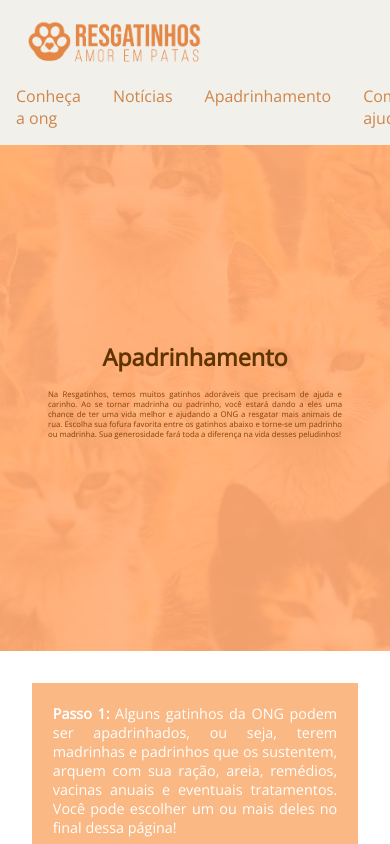
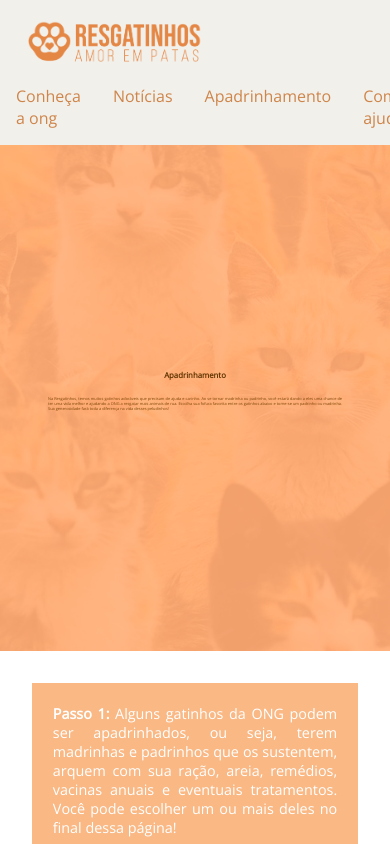
Before and after one commit to LuciaSindeaux/projeto-final-resgatinhos-reprograma, a React (Vite) app in the folder lucia-sindeaux/projeto-final-resgatinhos/: page /apadrinhamento in a window 390 px wide. Shown: the top 844 px of the page. Built offline with nearby package versions, Linux system fonts and the light colour scheme; no server answers.

Commit message:
ajuste de responsividade

```diff
--- a/lucia-sindeaux/projeto-final-resgatinhos/src/styles/components/header.module.css
+++ b/lucia-sindeaux/projeto-final-resgatinhos/src/styles/components/header.module.css
@@ -10,7 +10,7 @@
 
 .headerContainer {
   color: #f2f0eb;
-  font-size: 3vw;
+  font-size: 2vw;
   display: flex;
   flex-direction: column;
   align-items: center;
@@ -18,14 +18,14 @@
 
 .headerTitle {
   color: rgb(95, 52, 2);
-  font-size: 6vw;
+  font-size: 2vw;
   font-weight: bold;
   align-items: center;
 }
 
 .headerSubtitle {
   color: rgb(125, 69, 4);
-  font-size: 2vw;
+  font-size: 1vw;
   padding-left: 3rem;
   padding-right: 3rem;
   padding-top: 1rem;
```
